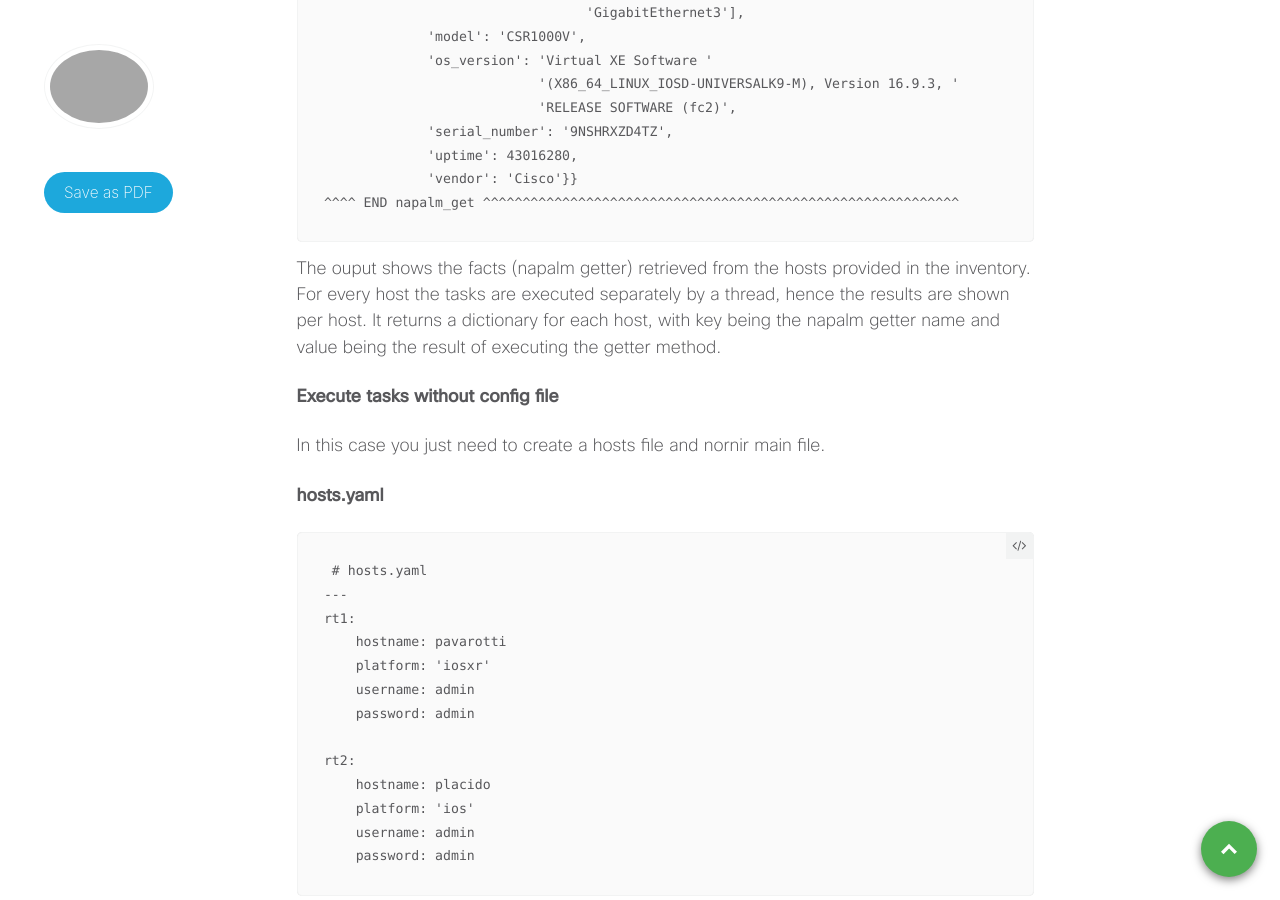
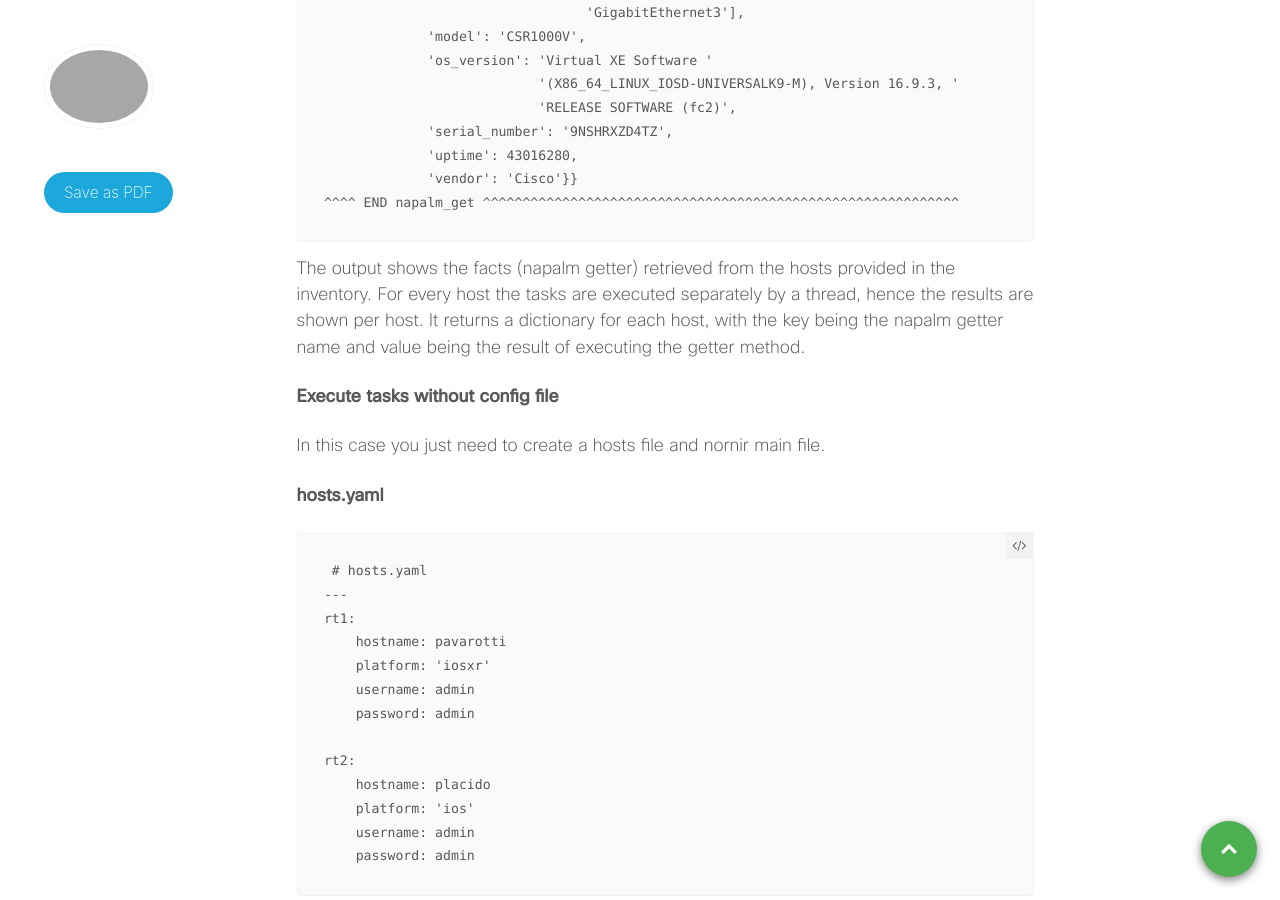
Before and after one commit to xrdocs/programmability, a Jekyll site: the page built from _tutorials/2020-12-02-nornir-overview.md, in a window 1280 px wide and 900 px high, scrolled down 5470 px. Built offline with Jekyll 4.4.1, drawn with Linux system fonts in a browser that asks for light colours; comment, search, counter and statistics services are not loaded; some of the changed text lies outside the part shown.

Commit message:
Update 2020-12-02-nornir-overview.md

````diff
--- a/_tutorials/2020-12-02-nornir-overview.md
+++ b/_tutorials/2020-12-02-nornir-overview.md
@@ -170,7 +170,7 @@ vvvv napalm_get ** changed : False vvvvvvvvvvvvvvvvvvvvvvvvvvvvvvvvvvvvvvvvvvvvv
              'vendor': 'Cisco'}}
 ^^^^ END napalm_get ^^^^^^^^^^^^^^^^^^^^^^^^^^^^^^^^^^^^^^^^^^^^^^^^^^^^^^^^^^^^
 ```
-The ouput shows the facts (napalm getter) retrieved from the hosts provided in the inventory. For every host the tasks are executed separately by a thread, hence the results are shown per host. It returns a dictionary for each host, with key being the napalm getter name and value being the result of executing the getter method.
+The output shows the facts (napalm getter) retrieved from the hosts provided in the inventory. For every host the tasks are executed separately by a thread, hence the results are shown per host. It returns a dictionary for each host, with the key being the napalm getter name and value being the result of executing the getter method.
 
  **Execute tasks without config file**
 
@@ -267,7 +267,7 @@ vvvv napalm_cli ** changed : False vvvvvvvvvvvvvvvvvvvvvvvvvvvvvvvvvvvvvvvvvvvvv
                              '0         0         0         0'}
 ^^^^ END napalm_cli ^^^^^^^^^^^^^^^^^^^^^^^^^^^^^^^^^^^^^^^^^^^^^^^^^^^^^^^^^^^^
 ```
-The ouput shows the interfaces summary retrieved from the hosts provided in the hosts.yaml file. For every host the tasks are executed separately by a thread, hence the results are shown per host. It returns a dictionary for each host, with key being the cli command and value being the result of executing the cli command.
+The output shows the "interfaces summary" retrieved from the hosts provided in the hosts.yaml file. For every host the tasks are executed separately by a thread, hence the results are shown per host. It returns a dictionary for each host, with the key being the CLI command and value being the result of executing the CLI command.
 
 **Resources**
 
````
